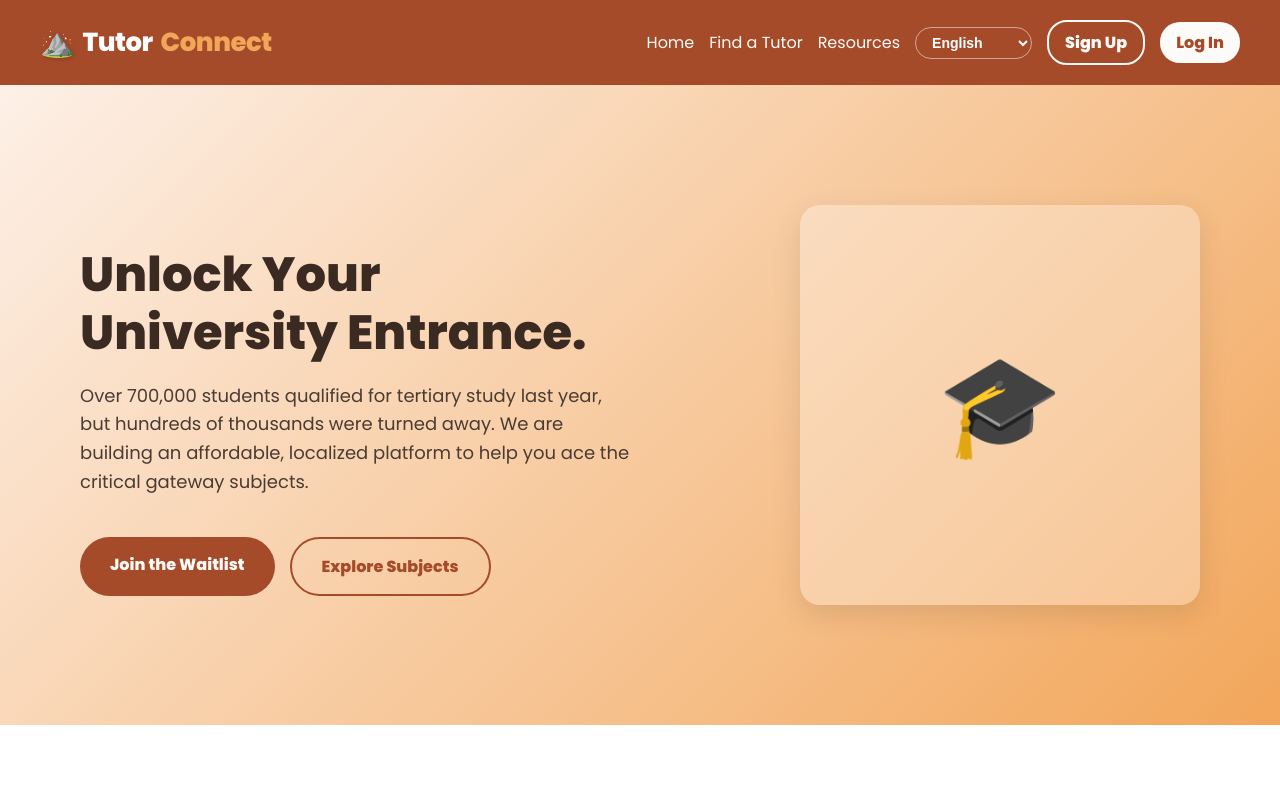
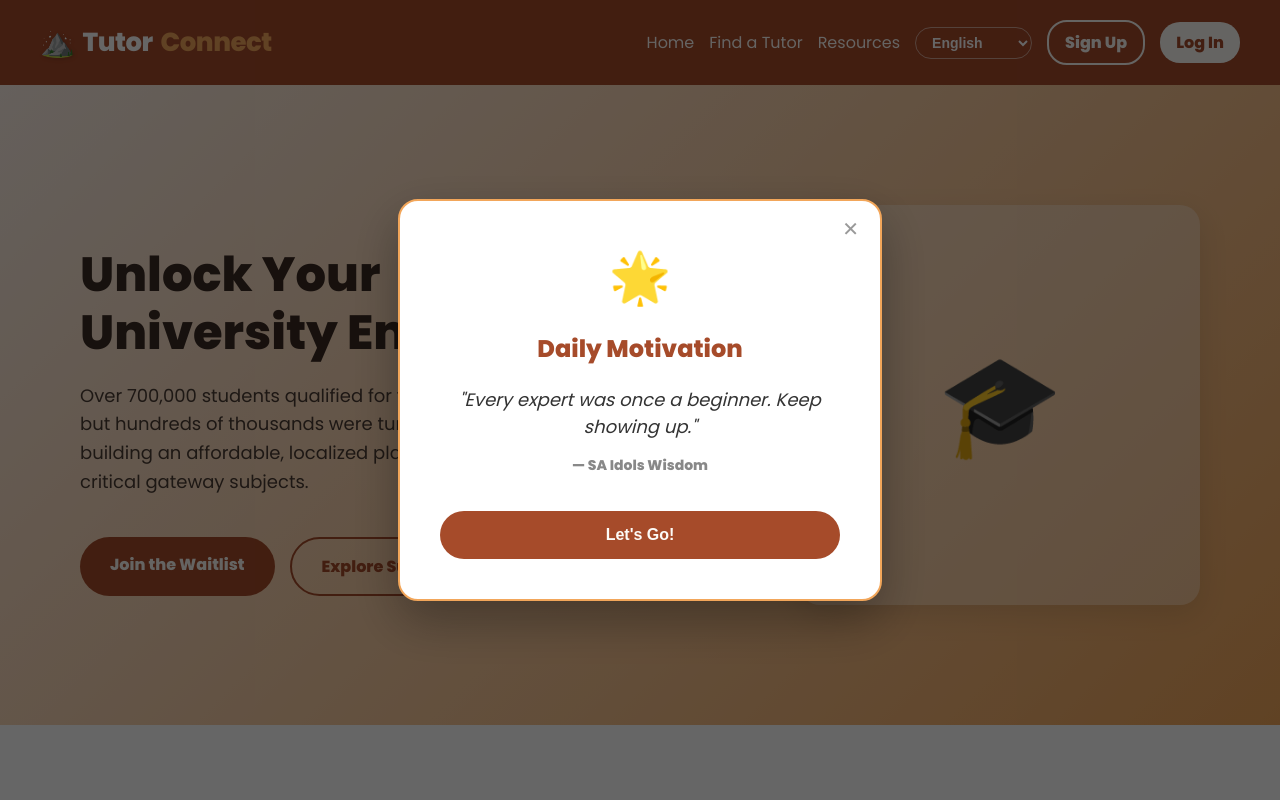
Before and after one commit to Equablebatch0365/tutor-connectza, a React (Vite) app: page / in a window 1280 px wide. Shown: the top 800 px of the page. Built offline with nearby package versions, Linux system fonts and the light colour scheme.

Commit message:
Fixed Footer and MotivationPopup placement outside Routes

```diff
--- a/src/App.tsx
+++ b/src/App.tsx
@@ -193,9 +193,9 @@ function App() {
                 <Route path="/privacy" element={<PrivacyPage />} />
                 <Route path="/learner-profile" element={<LearnerProfilePage />} />
                 <Route path="/tutor-profile-edit" element={<TutorProfileEditPage />} />
-                <Route path="/footer" element={<Footer />} />
-                <Route path="/motivation-popup" element={<MotivationPopup />} />
             </Routes>
+            <MotivationPopup />
+            <Footer />
         </div>
     );
 }
```
